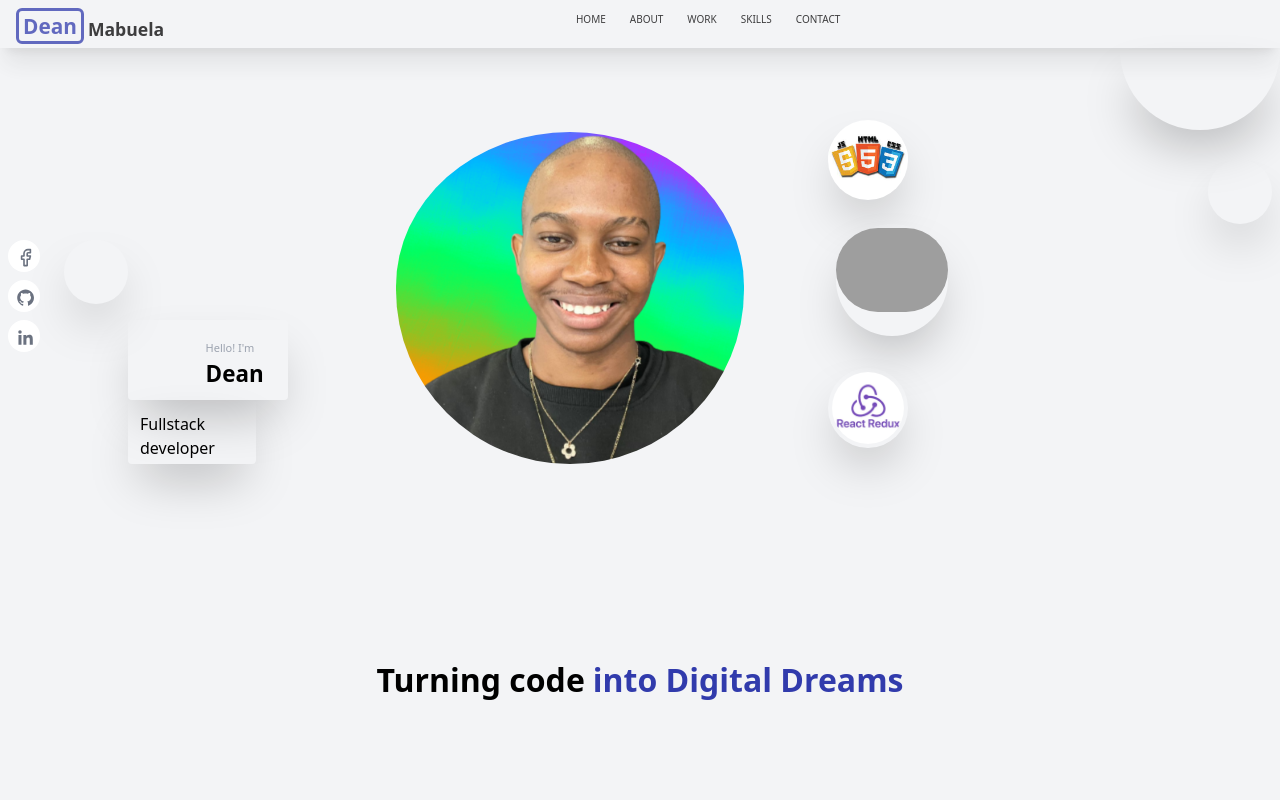
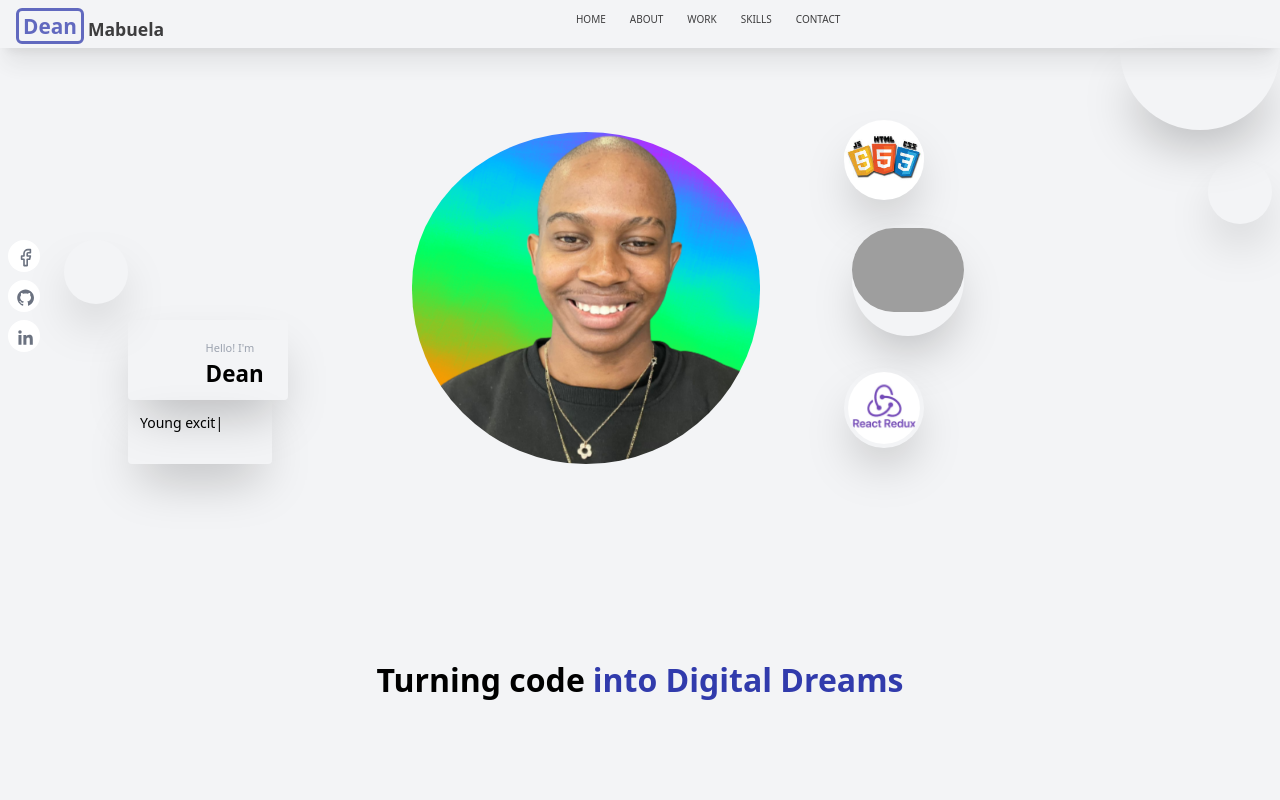
Before and after one commit to TLOU49/React-Portfolio, a React (Create React App) app: page / in a window 1280 px wide. Shown: the top 800 px of the page. Built offline with nearby package versions, Linux system fonts and the light colour scheme; grey boxes are pictures that could not be loaded; some icons are missing.

Commit message:
added typed.js

```diff
--- a/package.json
+++ b/package.json
@@ -12,6 +12,7 @@
     "react-icons": "^4.11.0",
     "react-router-dom": "^5.3.4",
     "react-scripts": "5.0.1",
+    "typed.js": "^2.0.16",
     "web-vitals": "^2.1.4"
   },
   "scripts": {
--- a/src/components/Home.jsx
+++ b/src/components/Home.jsx
@@ -1,4 +1,4 @@
-import React from "react";
+import React, { useEffect, useRef } from "react";
 import Dean from "../assets/Face2.png";
 import { PiHandWavingFill } from "react-icons/pi";
 import RLogo from "../assets/react.png"
@@ -11,22 +11,37 @@ import Contact from "./Contact";
 import {FiFacebook} from 'react-icons/fi'
 import {AiFillGithub} from 'react-icons/ai'
 import {BiLogoLinkedin} from 'react-icons/bi'
+import Typed from 'typed.js';
 
 const Home = () => {
+  const el = useRef(null)
+
+  useEffect(()=>{
+    const typed = new Typed(el.current, {
+      strings: ['Fullstack developer', 'CSS enthusiast', 'Young exciting mind'],
+      typeSpeed: 80,
+      loop: true,
+  loopCount: Infinity,
+    })
+    return()=>{
+      typed.destroy()
+    }
+  },[])
 
   return (
     <div className="w-full bg-gray-100 py-[2rem]" >
       <div className="mdl:flex w-full py-[3rem]" id="home">
+        <span />
         <span className="flex bg-#edf2f8  h-20 rounded shadow-2xl w-40 p-5 ml-[4rem] mdl:mt-[15rem] mdl:ml-[8rem]">
           <span className="text-yellow-400 p-2 mr-2 text-[2.1rem] hover:-translate-x-2 hover:scale-110 duration-300 ease-in-out">
             <PiHandWavingFill />
           </span>
-          <p className="text-[11px] text-gray-400">
+          <p className="text-[11px] text-gray-400" >
             Hello! I'm<p className="text-[1.4rem] font-bold text-black"> Dean</p>
           </p>
         </span>
-        <span className="flex bg-#edf2f8 h-16 rounded shadow-2xl w-32 p-3 mt-[1rem] ml-[4rem] mdl:mt-[20rem] mdl:ml-[-10rem]">
-         <p>Fullstack developer</p>
+        <span className="flex bg-#edf2f8 h-16 text-[14px] rounded shadow-2xl w-36 p-3 mt-[1rem] ml-[4rem] mdl:mt-[20rem] mdl:ml-[-10rem]">
+         <p ref={el}></p>
         </span>
 
         <div className="h-64 w-68 mt-[rem] ml-[10rem]  mdl:mt-[2rem]">
```
Also changed, not shown: 1 other file (tests, documents, lock files or other folders).
